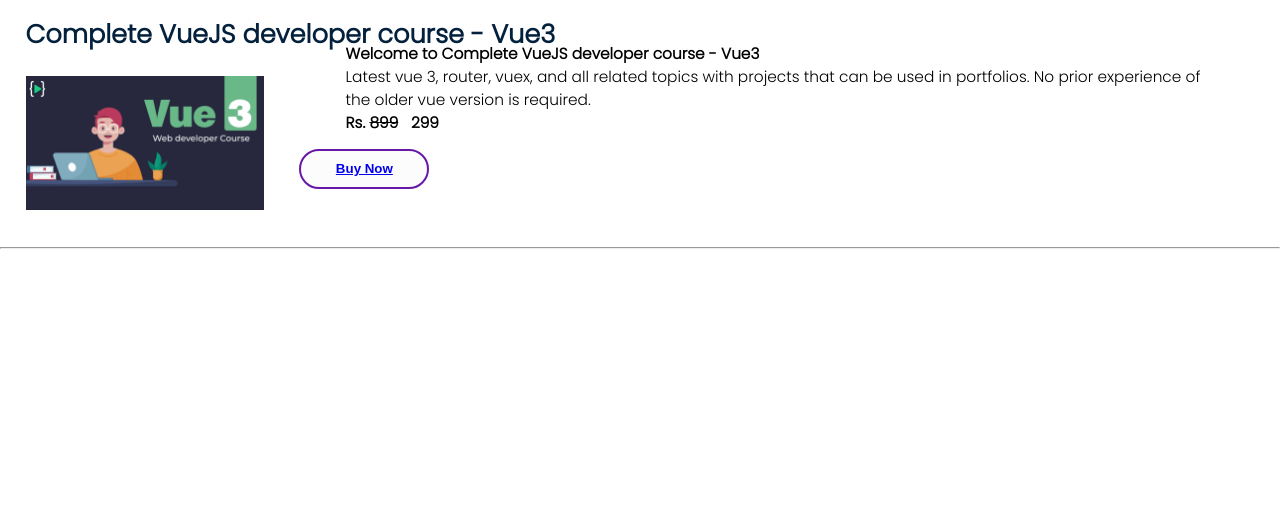
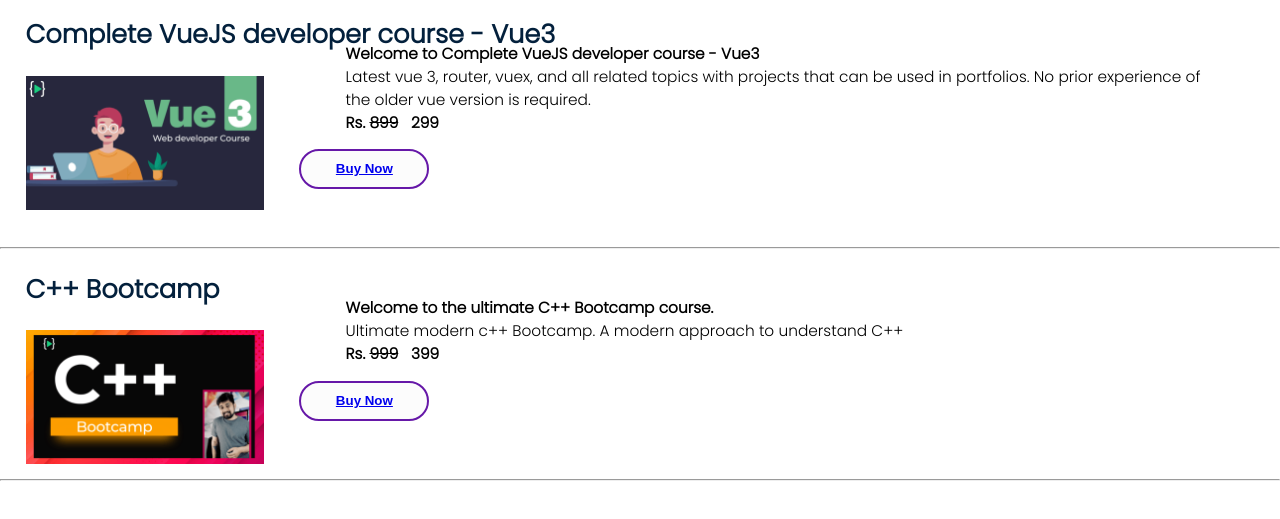
Before and after one commit to Aniket990011/Website, a plain HTML site: page index.html in a window 1280 px wide. Shown: the part 1913-2432 px from the top of the page. Before the commit the page ends 2180 px from the top, so only its background shows below. Drawn offline with Linux system fonts and the light colour scheme.

Commit message:
Added C++ Bootcamp course

```diff
--- a/index.html
+++ b/index.html
@@ -239,6 +239,27 @@ Now, let’s go through with some questions that you should know.
     <br><br>
     <hr>
 
+    <div class="content">
+        <h2><strong>C++ Bootcamp</strong></h2>
+        <img src="img/cpp_boot.png">
+        <br><br><br><p style="font-size:1.2vw;"><Strong>Welcome to the ultimate C++ Bootcamp course.</Strong> <br>
+
+            Ultimate modern c++ Bootcamp. A modern approach to understand C++ <br>
+
+            <strong>Rs. <strike>999</strike>  &nbsp; 399</strong></p>
+
+            <a href="https://courses.learncodeonline.in/learn/Cpp-Bootcamp"></a>
+                <button style="width: 130px;
+                height: 40px; margin-left:23%;margin-top: 0%;padding: 0.8%; border-radius:40px;background: #fcfcfc;
+            border: 2px solid #6618A8;
+            color:#ffffff;">
+                <a href="https://courses.learncodeonline.in/learn/Cpp-Bootcamp">
+                <strong>Buy Now</strong></a></button>
+    <!-- <p style:{{'margin-top': '45%'}}><strong> Rs.<strike> 300</strike> 200 /-</strong></p> -->
+    </div>
+    <br><br>
+    <hr>
+
 
 
 </body>
```
Also changed, not shown: img/cpp_boot.png (added).
